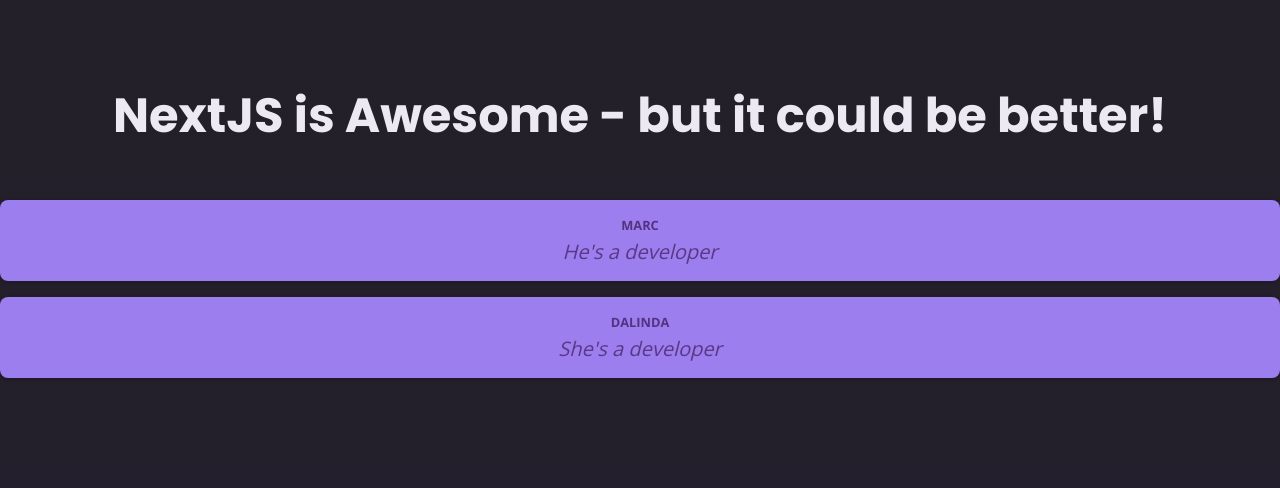
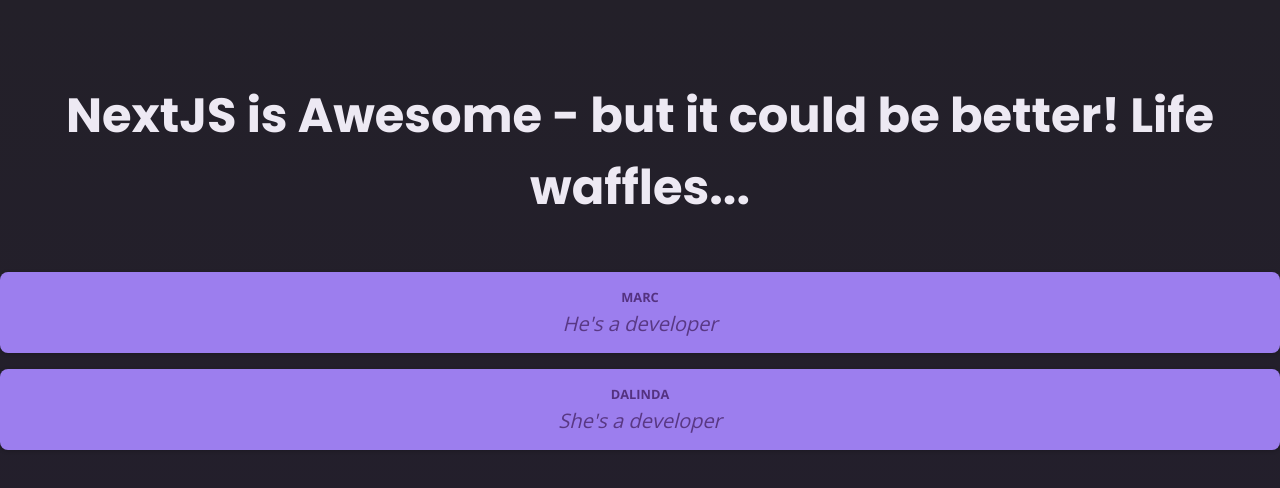
Before and after one commit to marcstreeter/becadev, a Next.js app: page /awesome in a window 1280 px wide. Shown: the top 488 px of the page. Built offline with nearby package versions, Linux system fonts and the light colour scheme.

Commit message:
chore: nextjs static is a chore

```diff
--- a/app/awesome/page.tsx
+++ b/app/awesome/page.tsx
@@ -8,7 +8,7 @@
 export default function AwesomePage() {
     return (
         <main>
-            <h1>NextJS is Awesome - but it could be better!</h1>
+            <h1>NextJS is Awesome - but it could be better! Life waffles...</h1>
             <Box author="Marc" body="He's a developer" />
             <Box author="Dalinda" body="She's a developer" />
         </main>
--- a/app/middleware.ts
+++ b/app/middleware.ts
@@ -8,7 +8,7 @@
 export function middleware(req: NextRequest): NextResponse | null {
     if (req.nextUrl.href.includes('/media/_next/')){
         return NextResponse.rewrite(
-            req.nextUrl.href.replace('/media/_next/', '/media/'),
+            req.nextUrl.href.replace('/media/_next/', '/waffle/'),
         );
     }
     return null;
```
